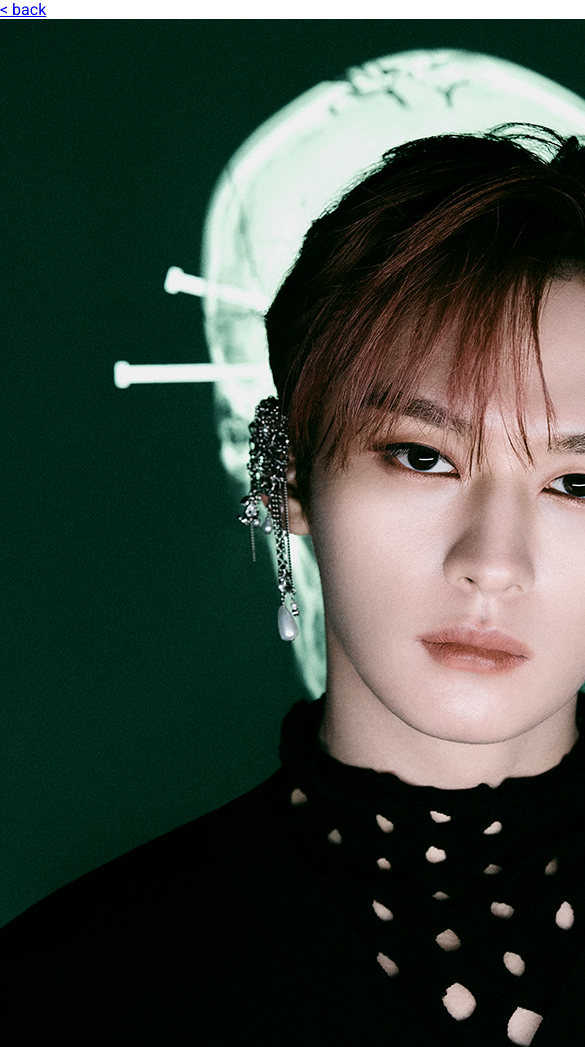
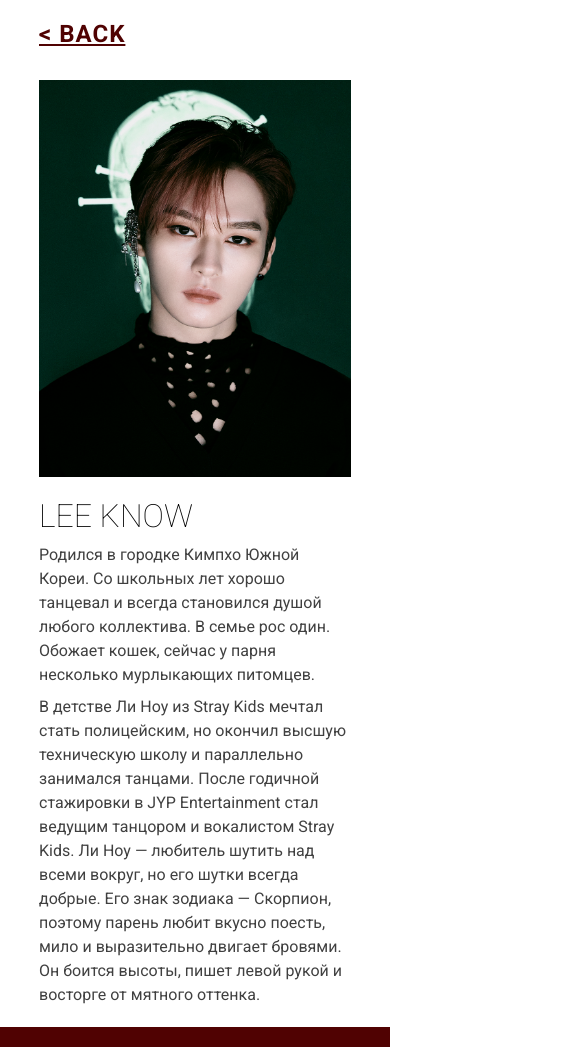
Before and after one commit to inna4ka/straykids, a plain HTML site: page Lee.html in a window 390 px wide. Shown: the top 1047 px of the page, 585 px wide, since content can reach past the window. Drawn offline with nearby package versions, Linux system fonts and the light colour scheme.

Commit message:
commit
web

```diff
--- a/style.css
+++ b/style.css
@@ -353,6 +353,54 @@ background: #940D0D;
 	color: white;
 	font-size: 2em
 }
+/* page 2 */
+#Biography
+{
+	width: 60%;
+	margin: 5% auto;
+}
+#Biography a
+{
+	text-transform: uppercase;
+	font-weight: 700;
+	color: #500202;
+	letter-spacing: 1px;
+	font-size: 1.5em;
+}
+#Biography a:hover
+{
+	color: #BEFFDD;
+}
+#Biography .box_bio
+{
+	width: 100%;
+	margin-top: 2em;
+	display: flex;
+	justify-content: space-between;
+}
+#Biography .box_bio .bio
+{
+	flex-basis: 48%;
+}
+#Biography .box_bio .bio img
+{
+	width: 100%;
+}
+
+#Biography .box_bio .bio h2
+{font-weight: 100;
+	font-size: 4em;
+	text-transform: uppercase;
+}
+
+#Biography .box_bio .bio p
+{
+	color: #404040;
+	padding-top: 2em;
+	line-height: 1.5em;
+}
+/* end page 2 */
+
 
 /*adaptiv mobile*/
 @media screen and (min-width: 320px) and (max-width: 680px)
@@ -414,6 +462,23 @@ background: #940D0D;
 	}
 	#Schedule .wrapper_Schedule
 	{
+
+	}
+	#Biography
+	{
+		width: 80%;
+	}
+	#Biography .box_bio
+	{
 		flex-direction: column;
 	}
+	#Biography .box_bio .bio h2
+	{
+		font-size: 2em;
+		padding-top: 0.5em;
+	}
+	#Biography .box_bio .bio p
+	{
+		padding-top: 0.5em;
+	}
 }
```
